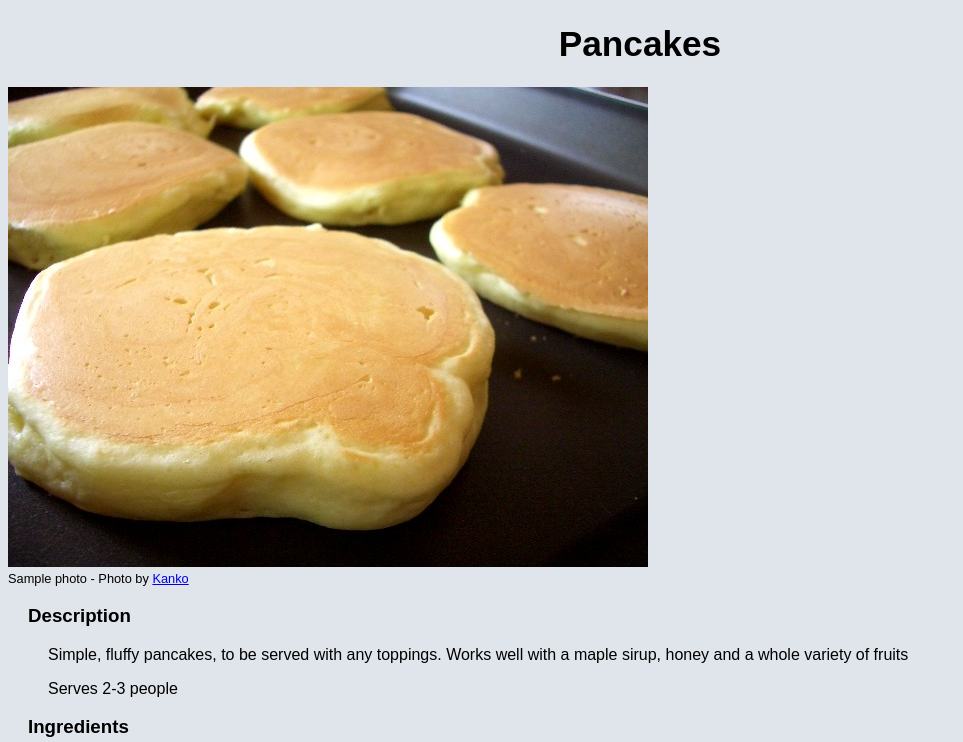
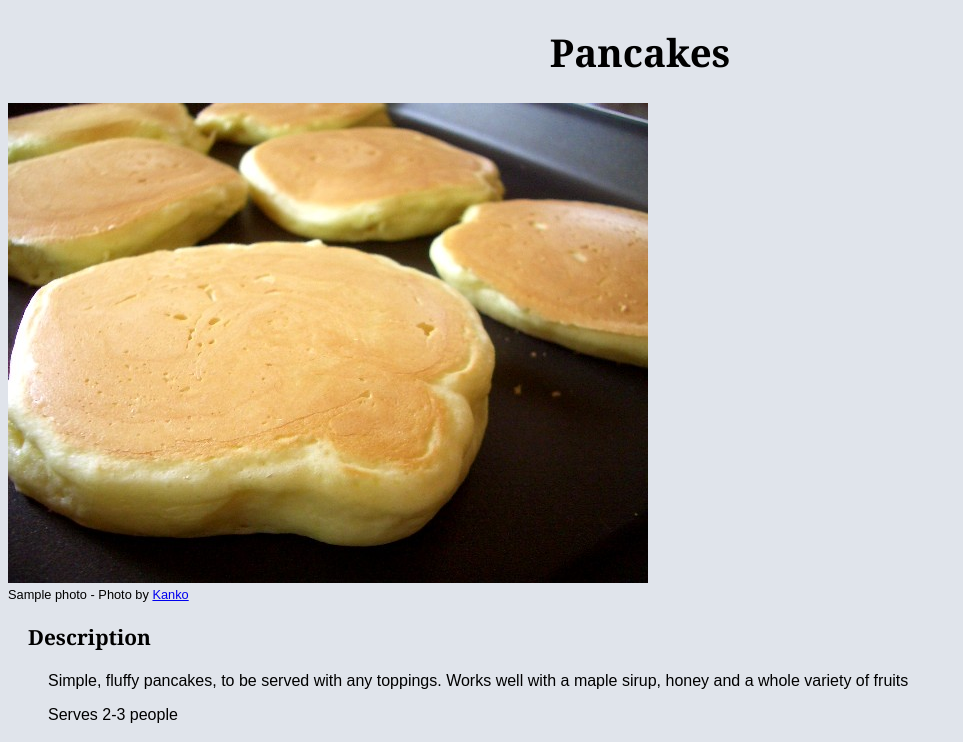
Before and after one commit to whiter-rabbit/odin-recipes, a plain HTML site: page recipes/pancakes.html in a window 1280 px wide. Shown: the top 742 px of the page, without its empty margins (0-963 px from the left). Drawn offline with Linux system fonts and the light colour scheme.

Commit message:
style: font change and amend

```diff
--- a/css/styles.css
+++ b/css/styles.css
@@ -5,7 +5,8 @@ body {
 
 h1{
     text-align: center;
-    font-size: 2.2em;
+    font-size: 2.4em;
+    font-family: Georgia, Garamond, "Times New Roman", serif;
 }
 
 
@@ -19,13 +20,14 @@ figcaption {
 }
 
 
-
 em {
     font-style:normal
 }
 
 h3 {
     margin-left: 20px;
+    font-family: Georgia, Garamond, "Times New Roman", serif;
+    font-size: 1.3em;
 }
 
 li {
```
